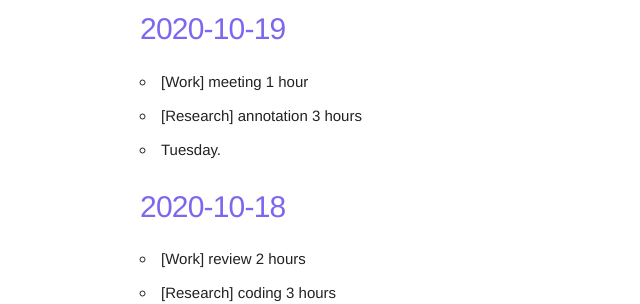
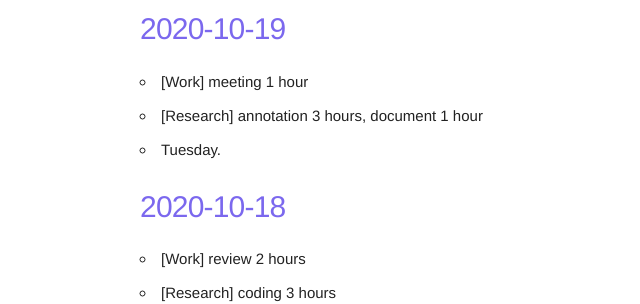
Before and after one commit to annzept/annzept.github.io, a Jekyll site: the page built from index.markdown, in a window 1280 px wide and 900 px high. Shown: the part 128-432 px from the top of the window, without its empty margins (20-660 px from the left). Built offline with Jekyll 4.4.1, drawn with Linux system fonts in a browser that asks for light colours.

Commit message:
Tue Oct 20 03:06:09 JST 2020

```diff
--- a/_posts/2020-10-19-diary.md
+++ b/_posts/2020-10-19-diary.md
@@ -6,5 +6,5 @@ categories: diary
 ---
 
 - [Work] meeting 1 hour
-- [Research] annotation 3 hours
+- [Research] annotation 3 hours, document 1 hour
 - Tuesday.
```
